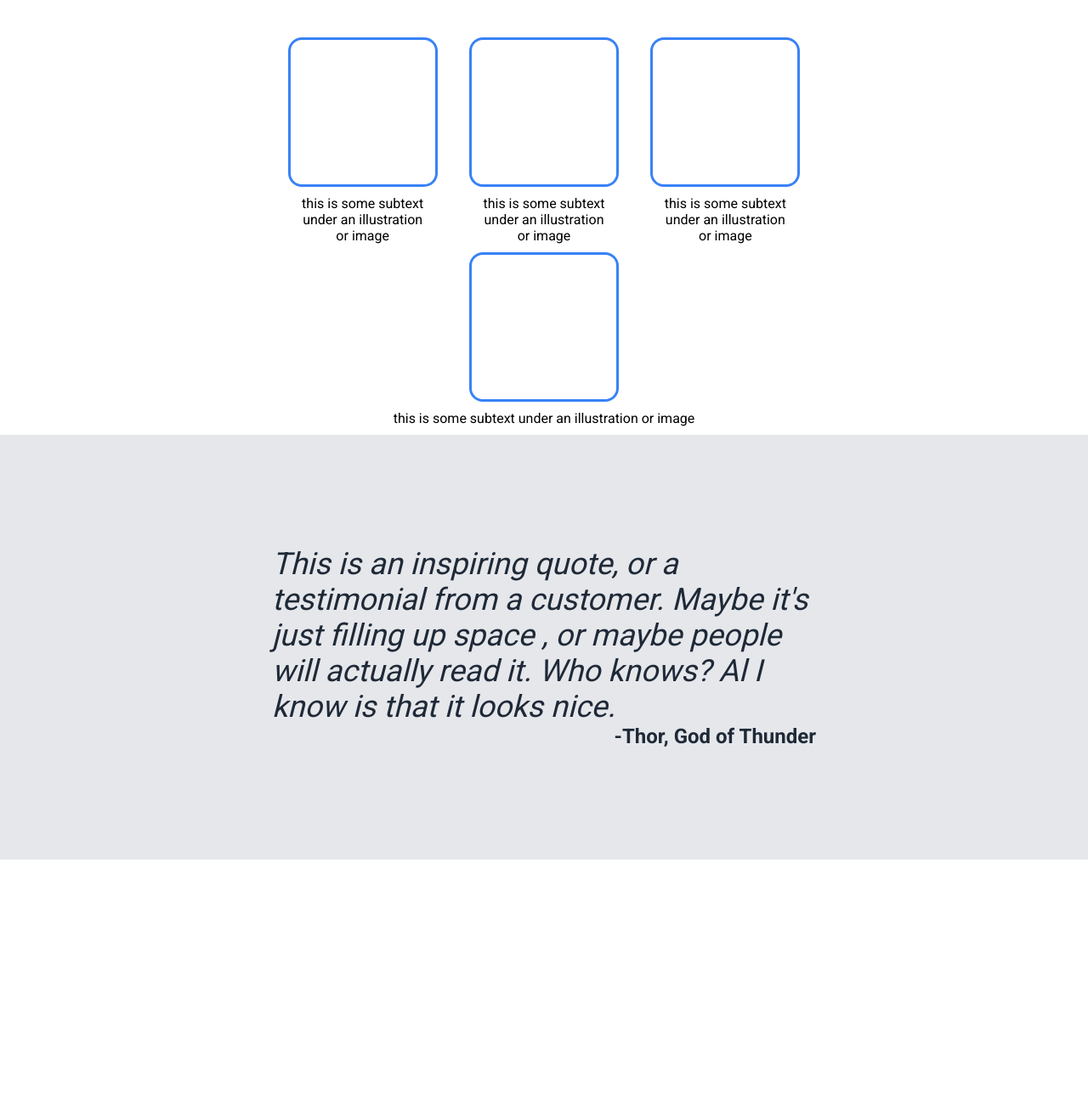
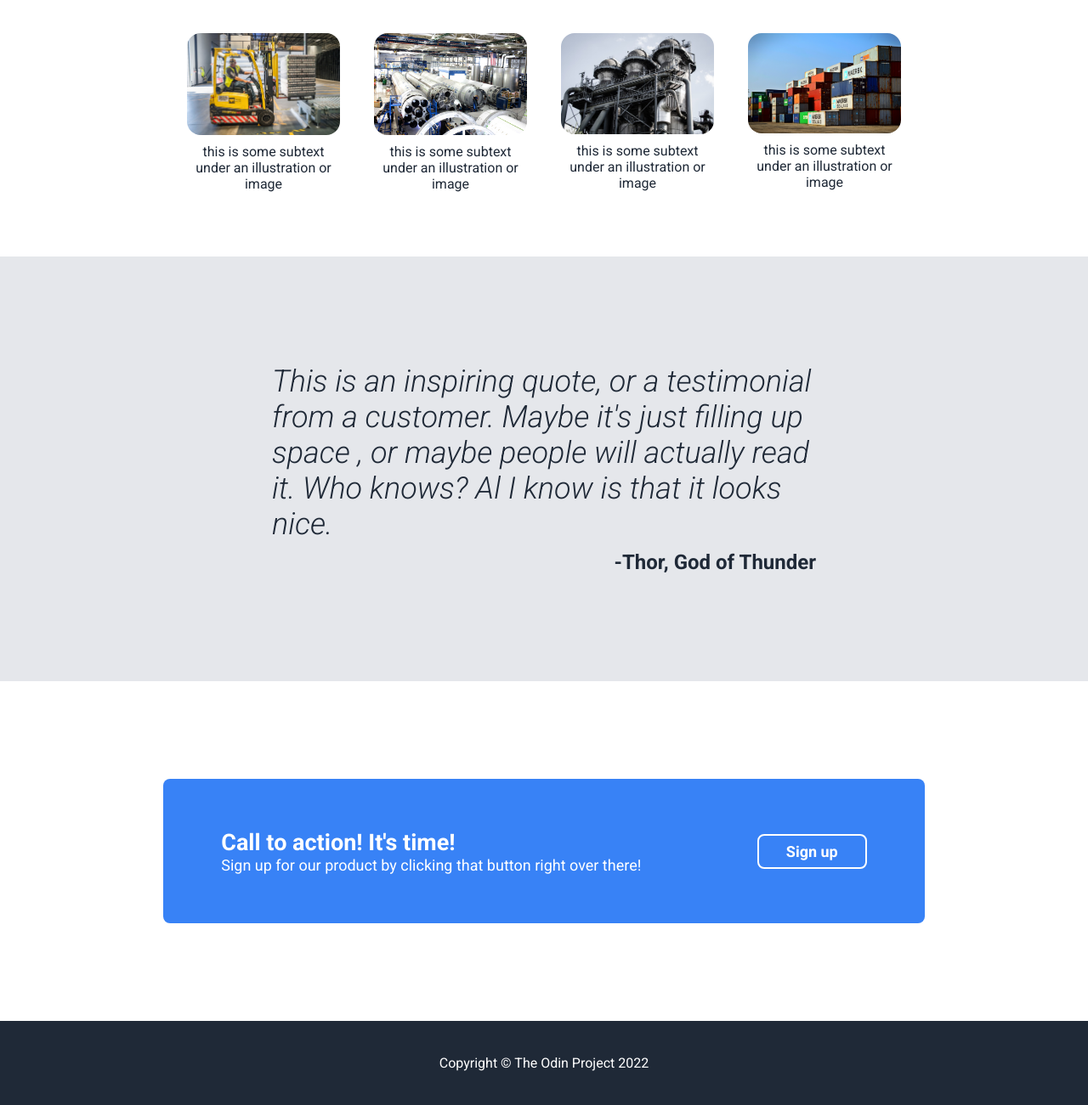
Before and after one commit to mikonto/Landing-page, a plain HTML site: page index.html in a window 1280 px wide. Shown: the part 646-1947 px from the top of the page at 85% size. Before the commit the page ends 1658 px from the top, so only its background shows below. Drawn offline with Linux system fonts and the light colour scheme.

Commit message:
Add quote-, cta- and footer-section

```diff
--- a/index.html
+++ b/index.html
@@ -8,9 +8,9 @@
     <link rel="stylesheet" href="style.css">
 </head>
 <body>
-    <!-- Dark blue section begins -->
-    <div class="dark-blue-section">
-    <!-- Header block begins -->
+    <!-- Dark blue section -->
+    <div class="darkblue-section">
+        <!-- Header element -->
         <div class="header">
             Header Logo
             <ul>
@@ -19,54 +19,72 @@
                 <li>header link three</li>
             </ul>
         </div>
-    <!-- Hero section begins -->
+        <!-- Hero element -->
         <div class="hero">
+            <!-- Hero-left element -->
             <div class="hero-left">
                 <h1>This website is awesome</h1>
-            This website has some subtext that goes here under the main title. It's a smaller font and the color is lower contrast.
+                <p>This website has some subtext that goes here under the main title. It's a smaller font and the color is lower contrast.</p>
                 <button class="button">Sign up</button>
             </div>
+            <!-- Hero-right element -->
             <div class="hero-right">
-            <img src="images/placeholder.png" alt="placeholder">
+                <img src="images/hero.jpg" alt="placeholder">
             </div>
         </div>
     </div>
-    <!-- Information block begins -->
+    <!-- Information section -->
     <div class="information">
-        <!-- Information header begins -->
+        <!-- Information header element -->
         <div class="information-header">Some random information.</div>
-        <!-- Card container begins -->
+        <!-- Card element -->
         <div class="card-container">
-            <!-- 4 individual cards -->
+            <!-- 4 cards -->
             <div class="card">
-            <div class="card-image"></div>
-            <div class="card-text">this is some subtext under an illustration or image</div>
+                <img src="images/card1.jpg" alt="Card 1">
+                <p>this is some subtext under an illustration or image</p>
             </div>
             <div class="card">
-            <div class="card-image"></div>
-            <div class="card-text">this is some subtext under an illustration or image</div>
+                <img src="images/card2.jpg" alt="Card 2">
+                <p>this is some subtext under an illustration or image</p>
             </div>
             <div class="card">
-            <div class="card-image"></div>
-            <div class="card-text">this is some subtext under an illustration or image</div>
+                <img src="images/card3.jpg" alt="Card 3">
+                <p>this is some subtext under an illustration or image</p>
             </div>
             <div class="card">
-            <div class="card-image"></div>
-            <div class="card-text">this is some subtext under an illustration or image</div>
-            </div>
-
+                <img src="images/card4.jpg" alt="Card 4">
+                <p>this is some subtext under an illustration or image</p>
             </div>
         </div>
-    <!-- Quote container begins -->
+    </div>
+    <!-- Quote section -->
+    <div class="quote-section">
+        <!-- Quote element -->
         <div class="quote">
-        <div class="quote-text">
             This is an inspiring quote, or a testimonial from a customer. Maybe it's just filling up space , or maybe people will actually read it. Who knows? Al I know is that it looks nice.
         </div>
-        <div class="quote-author">
+        <!-- Author element -->
+        <div class="author">
             -Thor, God of Thunder
         </div>
-
     </div>
-
+    <!-- Cta section -->
+    <div class="cta-section">
+        <!-- Cta element -->
+        <div class="cta">
+            <!-- Cta text element -->
+            <div class="cta-text">
+                <h2>Call to action! It's time!</h2>
+                Sign up for our product by clicking that button right over there!
+            </div>
+            <!-- Cta button -->
+          <button class="button">Sign up</button>
+      </div>
+    </div>
+    <!-- Footer section  -->
+    <div class="footer">
+      Copyright © The Odin Project 2022
+    </div>
 </body>
 </html>
--- a/style.css
+++ b/style.css
@@ -1,34 +1,36 @@
-@import url('https://fonts.googleapis.com/css2?family=Roboto:wght@400;700&display=swap');
+@import url('https://fonts.googleapis.com/css2?family=Roboto:ital,wght@0,400;0,700;0,900;1,300&display=swap');
 
 * {
-    font-family: Roboto, sans-serif;
+    font-family: 'Roboto', sans-serif;
 }
 
 body {
-    margin: 0; /* Removes margin around the page */
+    background-color: #FFF;
 }
 
 h1 {
     font-size: 48px;
     font-weight: 800;
     color: #F9FAF8;
-    margin: 0;
 }
 
-.dark-blue-section {
+body, h1, h2, p {
+    margin: 0; /* Remove default margins */
+}
+
+.darkblue-section {
     display: flex;
     flex-direction: column; /* Header and hero as columns */
     align-items: center; /* Centralise header & hero */
     background: #1F2937;
-    padding-top: 20px;
-
-}
+    padding-top: 20px; /* Add padding above header */
+    }
 
 .header {
     display: flex;
-    justify-content: space-between; /* Logo -> left, menu -> right */
+    justify-content: space-between; /* Position logo left &  menu right */
     align-items: baseline; /* Align logo & menu vertically */
-    width: 75%; /* Header is only 75% of the whole page horizontally */
+    width: 70%; /* Make header 30% smaller than parent (darkblue-section) */
     color: #F9FAF8;
     font-size: 24px;
     font-weight: bold;
@@ -46,18 +48,17 @@ h1 {
 
 .hero {
     display: flex;
-    width: 75%; /* Hero is only 75% of the whole page horizontally */
+    width: 70%; /* Make hero 30% smaller than parent (darkblue-section) */
     min-height: 500px;
     align-items: center; /* Centralize hero-left and hero-right vertically */
-    justify-content: center; /* Centralize hero-left and hero-right horizontally */
-    flex-wrap: wrap; /* Wrap hero-left and hero-right in smaller screens */
+    flex-wrap: wrap; /* Wrap child elements (hero-left and hero-right) */
     font-size: 18px;
     color: #E5E7EB;
 }
 
 .hero-left {
-    padding: 15px; /* Space between text and placeholder image */
-    flex: 1;
+    padding: 30px 15px 15px 0;
+    flex: 1; /* Stretch hero-left to have all the excess horizontal space in hero */
 }
 
 button {
@@ -67,31 +68,20 @@ button {
     border-radius: 8px;
     background: #3882F6;
     border: 1px solid #3882F6;
-    color: white;
+    color: #FFF;
     font-weight: bold;
     font-size: 18px;
   }
 
 .hero-right {
-    padding: 15px;
-    flex: 1;
+    padding: 30px 0 15px 15px;
 }
-
-
-
-
-
-
-
-
-
 
 .information {
     display: flex;
-    flex-direction: column;
-    align-items: center;
-    min-height: 500px;
-    background: #FFF;
+    flex-direction: column; /* Place child elements horizontally */
+    align-items: center; /* Centralize child elements*/
+    min-height: 400px;
   }
 
   .information-header {
@@ -99,58 +89,90 @@ button {
     color: #1F2937;
     font-size: 36px;
     font-weight: 800;
+    margin-bottom: 45px;
 }
 
 .card-container {
-    width: 50%;
     display: flex;
-    margin-top: 50px;
+    justify-content: center;
     flex-wrap: wrap;
+    gap: 40px; /* Separate card elements */
 }
 
 .card {
+    width: 180px;
     display: flex;
     flex-direction: column;
-    align-items: center;
-    text-align: center;
-    flex: 1;
+    text-align: center; /* Centralize text */
 }
 
-.card .card-image {
-    border: solid 3px #3882f6;
-    width: 170px;
-    height: 170px;
+.card img {
     border-radius: 16px;
-    margin: 0 10px 0 10px;
 }
 
-.card .card-text {
-    width: 70%;
-    margin: 10px;
+.card p {
+    color: #1F2937;
+    margin-top: 10px; /* Margin between img and text */
 }
 
-.quote {
+.quote-section {
+    min-height: 500px;
     display: flex;
     flex-direction: column;
-    align-items: center;
-    justify-content: center;
-    min-height: 500px;
+    align-items: center; /* Centralize child elements (quote & author) horizontally */
+    justify-content: center; /* Centralize child elements (quote & author) vertically */
     background: #E5E7EB;
   }
 
-  .quote-text {
-      width: 50%;
+ .quote-section .quote {
+      width: 50%; /* Quote element 50% smaller than parent element */
       font-size: 36px;
       font-style: italic;
       font-weight: 300;
       color: #1F2937;
   }
 
-  .quote-author {
-    width: 50%;
-    flex-direction: row-reverse;
-    text-align: end;
+ .quote-section .author {
+    width: 50%; /* Author element 50% smaller than parent element */
+    margin-top: 10px; /* Margin between quote and author */
+    text-align: end; /* Position author name into right end horizontally */
     font-size: 24px;
     font-weight: bold;
     color: #1F2937;
   }
+
+  .cta-section {
+    display: flex;
+    align-items: center; /* Centralize child element (cta) vertically */
+    justify-content: center;   /* Centralize child element (cta) horizontally */
+    min-height: 400px;
+  }
+
+  .cta {
+    display: flex;
+    align-items: center; /* Centralize child elements (cta-text & button) */
+    justify-content: space-around; /* Position child elements (cta-text & button) horizontally */
+    flex-wrap: wrap;
+    width: 70%; /* Cta element 30% smaller than parent element */
+    min-height: 170px;
+    background-color: #3882f6;
+    border-radius: 8px;
+}
+
+  .cta-text {
+      color: #FFF;
+      margin: 20px;
+      font-size: 18px; /* Size of default text*/
+  }
+
+  .cta button {
+    border: 2px solid #FFF;
+    margin: 20px;
+  }
+
+  .footer {
+    background: #1F2937;
+    color: #FFF;
+    padding: 40px;
+    text-align: center; /* Centralize text horizontally */
+  }
```
Also changed, not shown: images/card1.jpg (added), images/card2.jpg (added), images/card3.jpg (added), images/card4.jpg (added), images/hero.jpg (added). Lines whose indentation alone changed are shown as unchanged.
